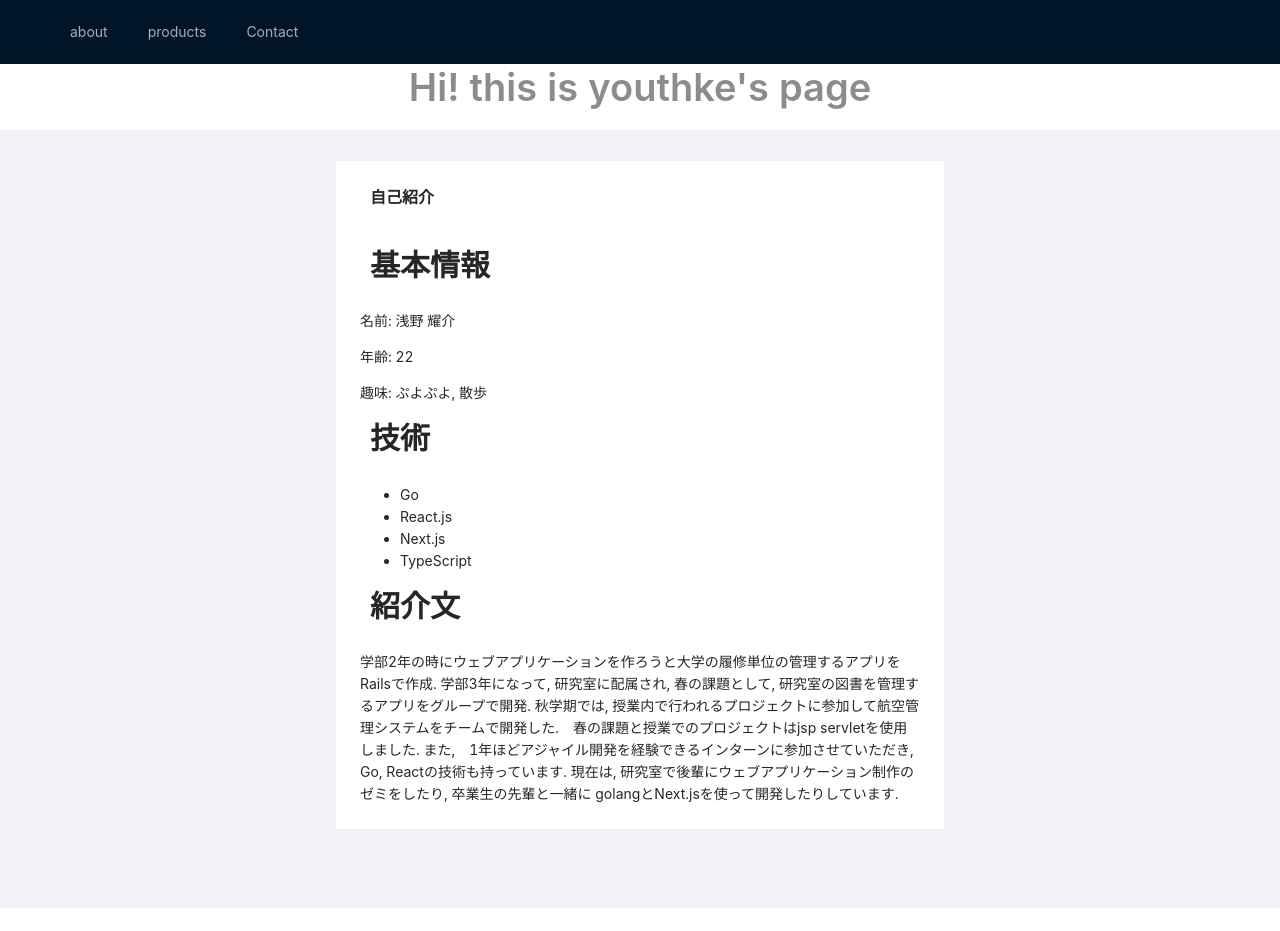
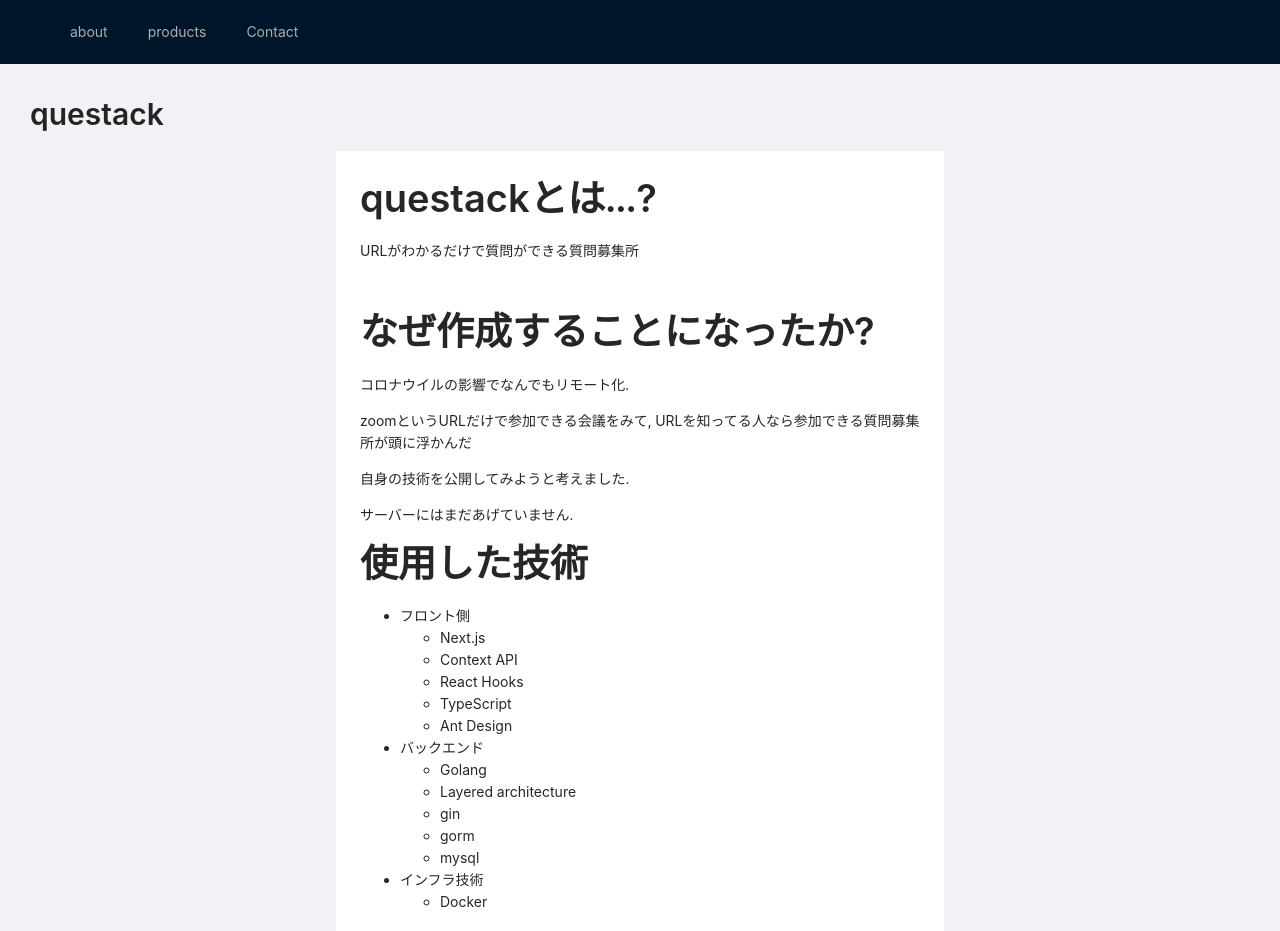
Before and after one commit to youthke/mypage, a React (Create React App) app: page /#/products/questack in a window 1280 px wide. Before the commit this address led to /#/. Shown: the top 931 px of the page. Before the commit the page ends 908 px from the top, so only its background shows below. Built offline with nearby package versions, Linux system fonts and the light colour scheme.

Commit message:
add: description questack

```diff
--- a/src/App.js
+++ b/src/App.js
@@ -7,6 +7,7 @@ import {About} from "./component/About";
 import "./index.css"
 import {Violet} from "./component/products/Violet";
 import {Contact} from "./component/Contact";
+import {Questack} from "./component/products/Questack";
 
 
 function App() {
@@ -17,6 +18,7 @@ function App() {
               <Switch>
                   <Route path={"/contact"} component={Contact}/>
                   <Route path={"/products/violet"} component={Violet}/>
+                  <Route path={"/products/questack"} component={Questack}/>
                   <Route path={"/"} component={About}/>
               </Switch>
           </Router>
--- a/src/component/Header.js
+++ b/src/component/Header.js
@@ -24,6 +24,9 @@ export const Header = () =>{
                     <Menu.Item>
                         <Link to={"/products/violet"}>violet</Link>
                     </Menu.Item>
+                    <Menu.Item>
+                        <Link to={"/products/questack"}>questack</Link>
+                    </Menu.Item>
                 </SubMenu>
                 <Menu.Item>
                     <Link to={"/contact"}>Contact</Link>
--- /dev/null
+++ b/src/component/products/Questack.js
@@ -0,0 +1,76 @@
+import {Card, Col, Layout, Row, Typography} from "antd";
+import React from "react";
+import homeImage from "./../../img/questack-home.png"
+import questionImage from "./../../img/questions.png"
+
+
+export const Questack = () =>{
+    const {Title} = Typography;
+    return (
+        <Layout>
+            <Layout.Content>
+                <div style={{margin:"30px"}}>
+                    <Typography.Title level={2}>questack</Typography.Title>
+                    <Row type={"flex"} justify={"center"}>
+                        <Col span={12}>
+                            <Card>
+                                <Title level={1}>questackとは...?</Title>
+                                URLがわかるだけで質問ができる質問募集所
+                                <Typography.Title level={1}>
+                                    なぜ作成することになったか?
+                                </Typography.Title>
+                                <div>
+                                    <p>コロナウイルの影響でなんでもリモート化. </p>
+                                    <p>zoomというURLだけで参加できる会議をみて, URLを知ってる人なら参加できる質問募集所が頭に浮かんだ</p>
+                                    <p>自身の技術を公開してみようと考えました.</p>
+                                    <p>サーバーにはまだあげていません.</p>
+                                </div>
+                                <Title level={1}>使用した技術</Title>
+                                <div>
+                                    <ul>
+                                        <li>フロント側</li>
+                                        <ul>
+                                            <li>Next.js</li>
+                                            <li>Context API</li>
+                                            <li>React Hooks</li>
+                                            <li>TypeScript</li>
+                                            <li>Ant Design</li>
+                                        </ul>
+                                        <li>バックエンド</li>
+                                        <ul>
+                                            <li>Golang</li>
+                                            <li>Layered architecture</li>
+                                            <li>gin</li>
+                                            <li>gorm</li>
+                                            <li>mysql</li>
+                                        </ul>
+                                        <li>インフラ技術</li>
+                                        <ul>
+                                            <li>Docker</li>
+                                        </ul>
+                                    </ul>
+                                </div>
+                                <div>
+                                    <Title>ソースコード</Title>
+                                    <p><a href={"https://github.com/youthke/questack_web"}>フロントエンド</a></p>
+                                    <p><a href={"https://github.com/youthke/questack-api"}>バックエンド</a></p>
+                                </div>
+                                <div>
+                                    <Title>資料写真</Title>
+                                    <div>
+                                        ownerのhome
+                                        <img src={homeImage} width={640} height={360}/>
+                                    </div>
+                                    <div>
+                                        stackの質問一覧
+                                        <img src={questionImage} width={640} height={360}/>
+                                    </div>
+                                </div>
+                            </Card>
+                        </Col>
+                    </Row>
+                </div>
+            </Layout.Content>
+        </Layout>
+    );
+};
```
Also changed, not shown: src/img/questack-home.png (added), src/img/questions.png (added).
